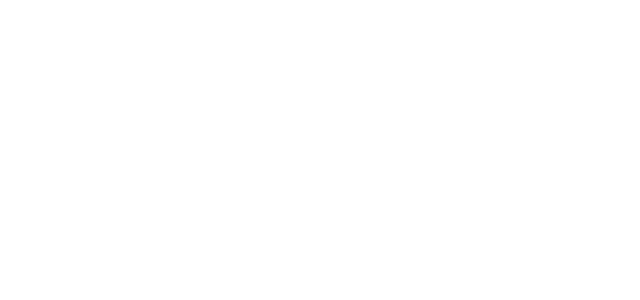
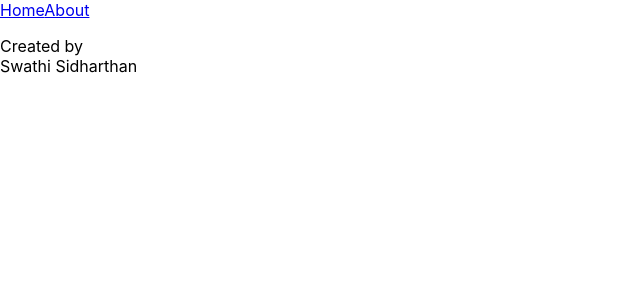
Before and after one commit to dhyanswathi/Tiny-blog, a React (Create React App) app in the folder tiny-blog/: page /about in a window 1280 px wide. Before the commit this address had no page. Shown: the top 300 px of the page, without its empty margins (0-640 px from the left). Built offline with nearby package versions, Linux system fonts and the light colour scheme.

Commit message:
add about component

```diff
--- /dev/null
+++ b/tiny-blog/src/Components/About.tsx
@@ -0,0 +1,16 @@
+import React from "react";
+import Header from "./Header";
+
+function About() {
+
+    return (
+        <section>
+            <Header></Header>
+            <p>Created by <br/>
+               Swathi Sidharthan
+            </p>
+        </section>
+    )
+}
+
+export default About;
--- a/tiny-blog/src/index.tsx
+++ b/tiny-blog/src/index.tsx
@@ -4,6 +4,7 @@
 import App from './App';
 import reportWebVitals from './reportWebVitals';
 import { BrowserRouter as Router, Route, Routes } from 'react-router-dom';
+import About from './Components/About';
 
 const root = ReactDOM.createRoot(
   document.getElementById('root') as HTMLElement
@@ -13,7 +14,7 @@
     <Router>
       <Routes>
         <Route path="/" element={<App/>} />
-        {/* <Route path="/about" element={<About/>} /> */}
+        <Route path="/about" element={<About/>} />
       </Routes>
     </Router>
   </React.StrictMode>
```
